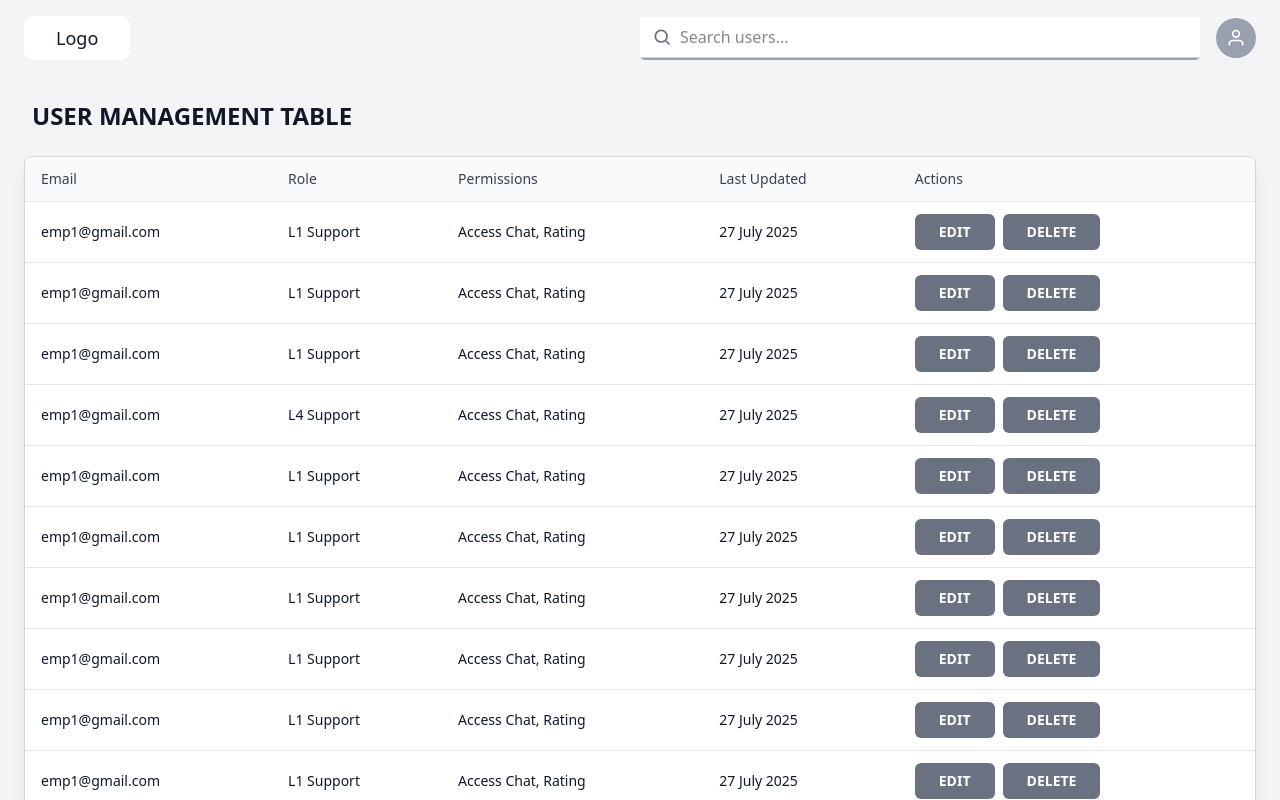
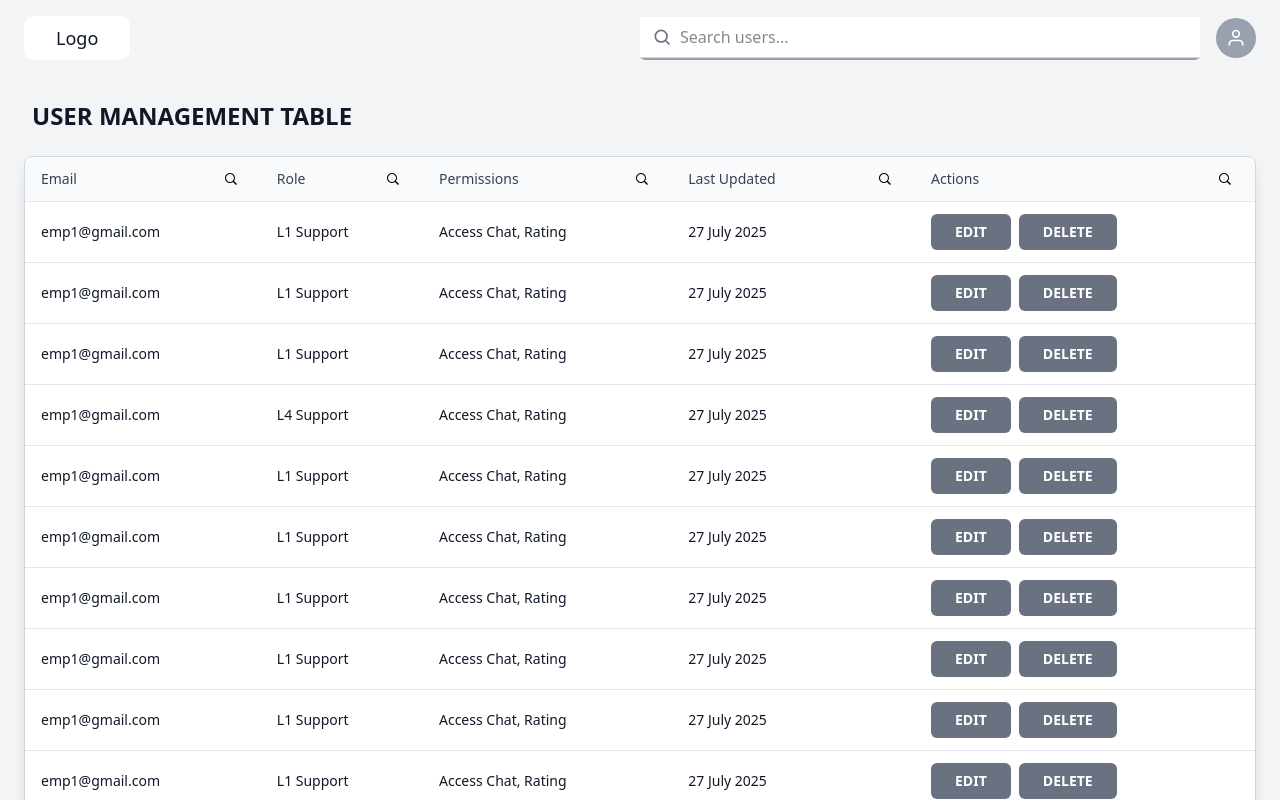
Before and after one commit to vigneshvaranasi/bot, a React (Vite) app in the folder frontend/: page /user-management in a window 1280 px wide. Shown: the top 800 px of the page. Built offline with nearby package versions, Linux system fonts and the light colour scheme.

Commit message:
feat: searchable prop and the search functions in Table

```diff
--- a/frontend/src/components/ui/Table.tsx
+++ b/frontend/src/components/ui/Table.tsx
@@ -1,12 +1,12 @@
-import React from "react";
-import { Button } from "../ui/Button";
-
+import React, { useState, useMemo } from "react";
+import searchIcon from "../../assets/SearchIcon.svg";
 type TableColumn<T> = {
   header: string;
   accessor?: keyof T;
   render?: (row: T) => React.ReactNode;
   className?: string;
   headerClassName?: string;
+  searchable?: boolean;
 };
 
 interface TableProps<T> {
@@ -16,18 +16,159 @@ interface TableProps<T> {
   headerRowClassName?: string;
   rowClassName?: string;
   keyExtractor?: (row: T, index: number) => string | number;
+  searchButtonClassName?: string;
+  searchInputClassName?: string;
+  searchContainerClassName?: string;
 }
 
 export function ConfigurableTable<T>({
   columns,
   data,
-
   tableClassName = "min-w-full border-2 border-gray-300 rounded-lg overflow-hidden border-separate",
   headerRowClassName = "bg-white",
   rowClassName = "bg-white border-t border-gray-400",
   keyExtractor,
+  searchButtonClassName = "ml-2 px-2 py-1 text-xs  text-white rounded focus:outline-none",
+  searchInputClassName = "px-2 py-1 text-sm border border-gray-300 rounded focus:outline-none focus:ring-1 focus:ring-blue-500",
+  searchContainerClassName = "mb-4 p-3 bg-gray-50 border border-gray-200 rounded-lg",
 }: TableProps<T>) {
+  const [activeSearchColumn, setActiveSearchColumn] = useState<number | null>(null);
+  const [searchQueries, setSearchQueries] = useState<{[key: number]: string}>({});
+  const [appliedFilters, setAppliedFilters] = useState<{[key: number]: string}>({});
+
+  const hasSearchableColumns = columns.some(col => col.searchable !== false);
+
+  const fuzzyMatch = (text: string, query: string): boolean => {
+    if (!query) return true;
+
+    const textLower = text.toLowerCase();
+    const queryLower = query.toLowerCase();
+    let queryIndex = 0;
+    for (let i = 0; i < textLower.length && queryIndex < queryLower.length; i++) {
+      if (textLower[i] === queryLower[queryIndex]) {
+        queryIndex++;
+      }
+    }
+    return queryIndex === queryLower.length;
+  };
+const getCellValue = (row: T, col: TableColumn<T>): string => {
+    if (col.render) {
+      const rendered = col.render(row);
+      return typeof rendered === "string" ? rendered : String(rendered);
+    } else if (col.accessor) {
+      const value = row[col.accessor];
+      return value != null ? String(value) : "";
+    }
+    return "";
+  };
+
+  const filteredData = useMemo(() => {
+    if (Object.keys(appliedFilters).length === 0) return data;
+
+    return data.filter((row) => {
+      return Object.entries(appliedFilters).every(([colIndex, query]) => {
+        const column = columns[parseInt(colIndex)];
+        if (!column || column.searchable === false) return true;
+
+        const cellValue = getCellValue(row, column);
+        return fuzzyMatch(cellValue, query);
+      });
+    });
+  }, [data, appliedFilters, columns]);
+
+  const handleSearchClick = (colIndex: number) => {
+    if (activeSearchColumn === colIndex) {
+      setActiveSearchColumn(null);
+    } else {
+      setActiveSearchColumn(colIndex);
+      if (!(colIndex in searchQueries)) {
+        setSearchQueries(prev => ({ ...prev, [colIndex]: appliedFilters[colIndex] || "" }));
+      }
+    }
+  };
+
+  const handleSearchSubmit = (colIndex: number) => {
+    const query = searchQueries[colIndex] || "";
+    if (query.trim()) {
+      setAppliedFilters(prev => ({ ...prev, [colIndex]: query.trim() }));
+    } else {
+      setAppliedFilters(prev => {
+        const newFilters = { ...prev };
+        delete newFilters[colIndex];
+        return newFilters;
+      });
+    }
+    setActiveSearchColumn(null);
+  };
+
+  const handleSearchReset = (colIndex: number) => {
+    setSearchQueries(prev => ({ ...prev, [colIndex]: "" }));
+    setAppliedFilters(prev => {
+      const newFilters = { ...prev };
+      delete newFilters[colIndex];
+      return newFilters;
+    });
+    setActiveSearchColumn(null);
+  };
+
+  const handleKeyPress = (e: React.KeyboardEvent, colIndex: number) => {
+    if (e.key === 'Enter') {
+      handleSearchSubmit(colIndex);
+    } else if (e.key === 'Escape') {
+      setActiveSearchColumn(null);
+    }
+  };
+
   return (
+    <div>
+      {/* Search Container */}
+      {hasSearchableColumns && activeSearchColumn !== null && (
+        <div className={searchContainerClassName}>
+          <div className="flex items-center gap-2">
+            <span className="text-sm font-medium text-gray-700">
+              Search in "{columns[activeSearchColumn].header}":
+            </span>
+            <input
+              type="text"
+              value={searchQueries[activeSearchColumn] || ""}
+              onChange={(e) => setSearchQueries(prev => ({
+                ...prev,
+                [activeSearchColumn]: e.target.value
+              }))}
+              onKeyDown={(e) => handleKeyPress(e, activeSearchColumn)}
+              className={searchInputClassName}
+              placeholder={`Search ${columns[activeSearchColumn].header.toLowerCase()}...`}
+              autoFocus
+            />
+            <button
+              onClick={() => handleSearchSubmit(activeSearchColumn)}
+              className="px-3 py-1 text-sm bg-blue-500 text-white rounded hover:bg-blue-600 focus:outline-none"
+            >
+              Search
+            </button>
+            <button
+              onClick={() => handleSearchReset(activeSearchColumn)}
+              className="px-3 py-1 text-sm bg-gray-500 text-white rounded hover:bg-gray-600 focus:outline-none"
+            >
+              Reset
+            </button>
+            <button
+              onClick={() => setActiveSearchColumn(null)}
+              className="px-2 py-1 text-sm bg-gray-500 text-white rounded hover:bg-gray-600 focus:outline-none"
+            >
+              ✕
+            </button>
+          </div>
+          {Object.keys(appliedFilters).length > 0 && (
+            <div className="mt-2 text-xs text-gray-600">
+              Active filters: {Object.entries(appliedFilters).map(([colIndex, query]) =>
+                `${columns[parseInt(colIndex)].header}: "${query}"`
+              ).join(', ')}
+            </div>
+          )}
+        </div>
+      )}
+
       <table className={tableClassName} style={{ borderSpacing: 0 }}>
         <thead>
           <tr className={headerRowClassName}>
@@ -36,13 +177,25 @@ export function ConfigurableTable<T>({
                 key={colIndex}
                 className={`px-4 py-3 text-left ${col.headerClassName || "font-semibold text-gray-800"}`}
               >
-              {col.header}
+                <div className="flex items-center justify-between">
+                  <span>{col.header}</span>
+                  {col.searchable !== false && (
+                    <button
+                      onClick={() => handleSearchClick(colIndex)}
+                      className={`${searchButtonClassName} ${
+                        appliedFilters[colIndex] ? '' : ''
+                      } ${activeSearchColumn === colIndex ? '' : ''}`}
+                    >
+                      <img src={searchIcon} alt="Search" />
+                    </button>
+                  )}
+                </div>
               </th>
             ))}
           </tr>
         </thead>
         <tbody>
-        {data.map((row, rowIndex) => (
+          {filteredData.map((row, rowIndex) => (
             <tr
               key={keyExtractor ? keyExtractor(row, rowIndex) : rowIndex}
               className={rowClassName}
@@ -63,5 +216,12 @@ export function ConfigurableTable<T>({
           ))}
         </tbody>
       </table>
+
+      {filteredData.length === 0 && data.length > 0 && (
+        <div className="text-center py-8 text-gray-500">
+          No results found. Try adjusting your search.
+        </div>
+      )}
+    </div>
   );
 }
```
Lines whose indentation alone changed are shown as unchanged.
